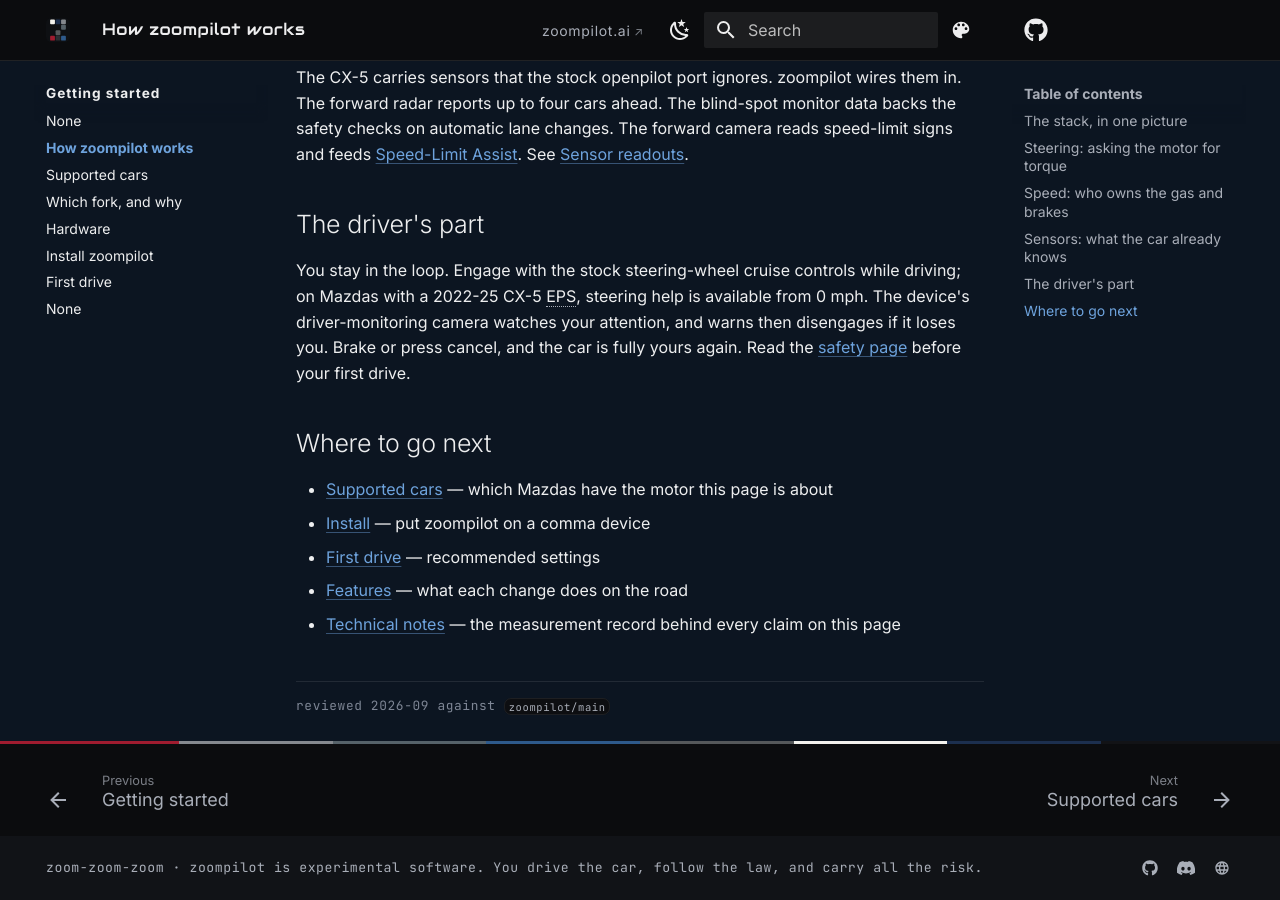
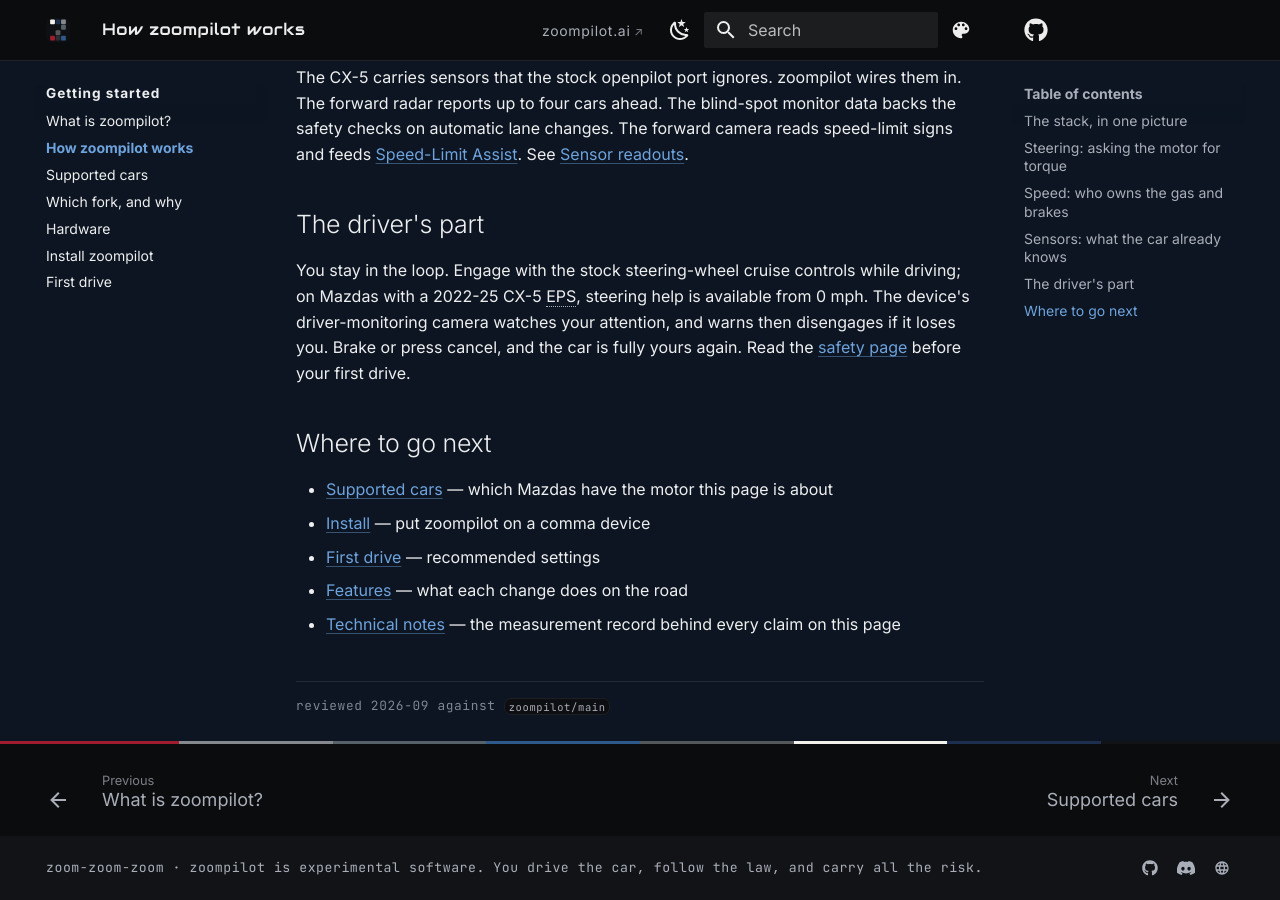
Before and after one commit to mzdnick/zoompilot-wiki, an MkDocs documentation site: the page built from docs/getting-started/how-it-works.md, in a window 1280 px wide and 900 px high, scrolled down 1898 px. Built offline with MkDocs 1.6.1 and Material for MkDocs 9.7.7, drawn with Linux system fonts in a browser that asks for light colours; comment, search, counter and statistics services are not loaded.

Commit message:
Nav + redirects for the rename and the swap move

```diff
--- a/mkdocs.yml
+++ b/mkdocs.yml
@@ -137,14 +137,13 @@
   - Home: index.md
   - Getting started:
       - getting-started/index.md
-      - getting-started/about.md
+      - getting-started/what-is-zoompilot.md
       - getting-started/how-it-works.md
       - getting-started/supported-cars.md
       - getting-started/comparison.md
       - getting-started/hardware.md
       - getting-started/install.md
       - getting-started/first-drive.md
-      - getting-started/eps-swap.md
   - Features:
       - features/index.md
       - features/steering.md
@@ -175,6 +174,7 @@
       - how-to/privacy.md
       - how-to/ecu-reset.md
       - how-to/custom-tune.md
+      - how-to/eps-swap.md
   - Community:
       - community/index.md
       - community/contribute.md
```
Also changed, not shown: 1 other file.
